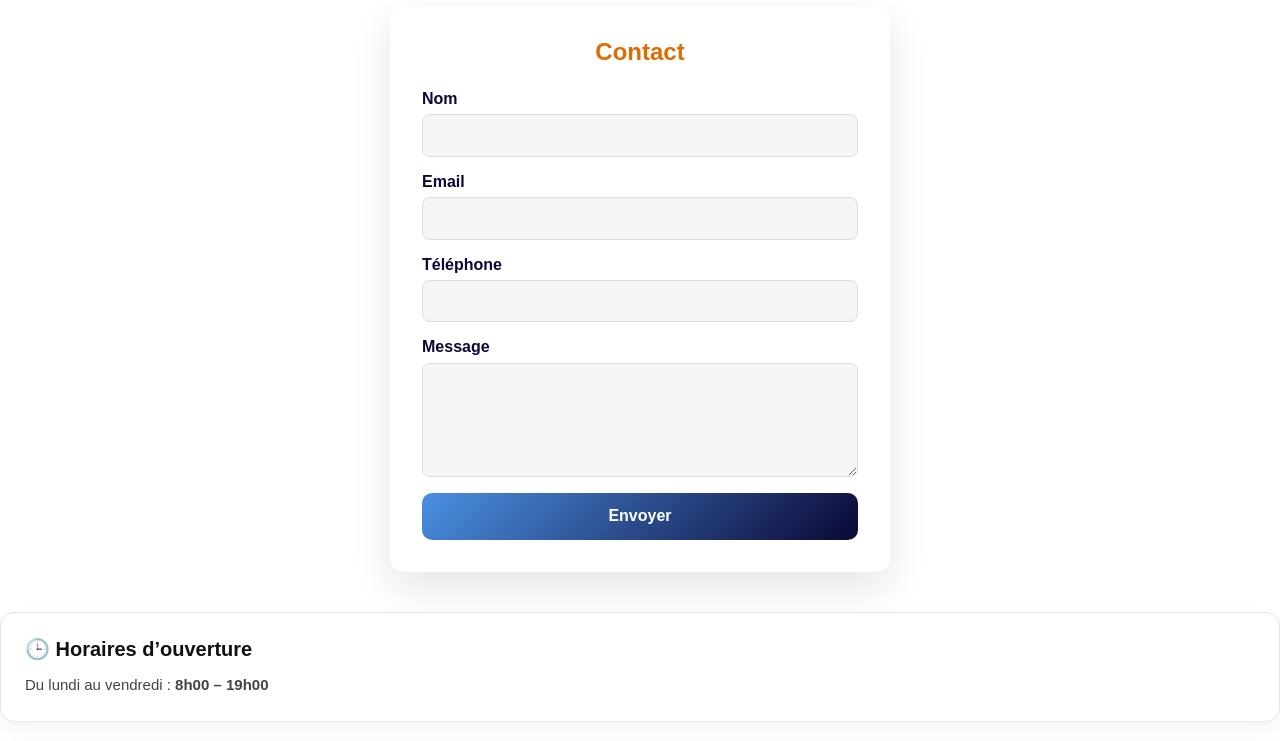
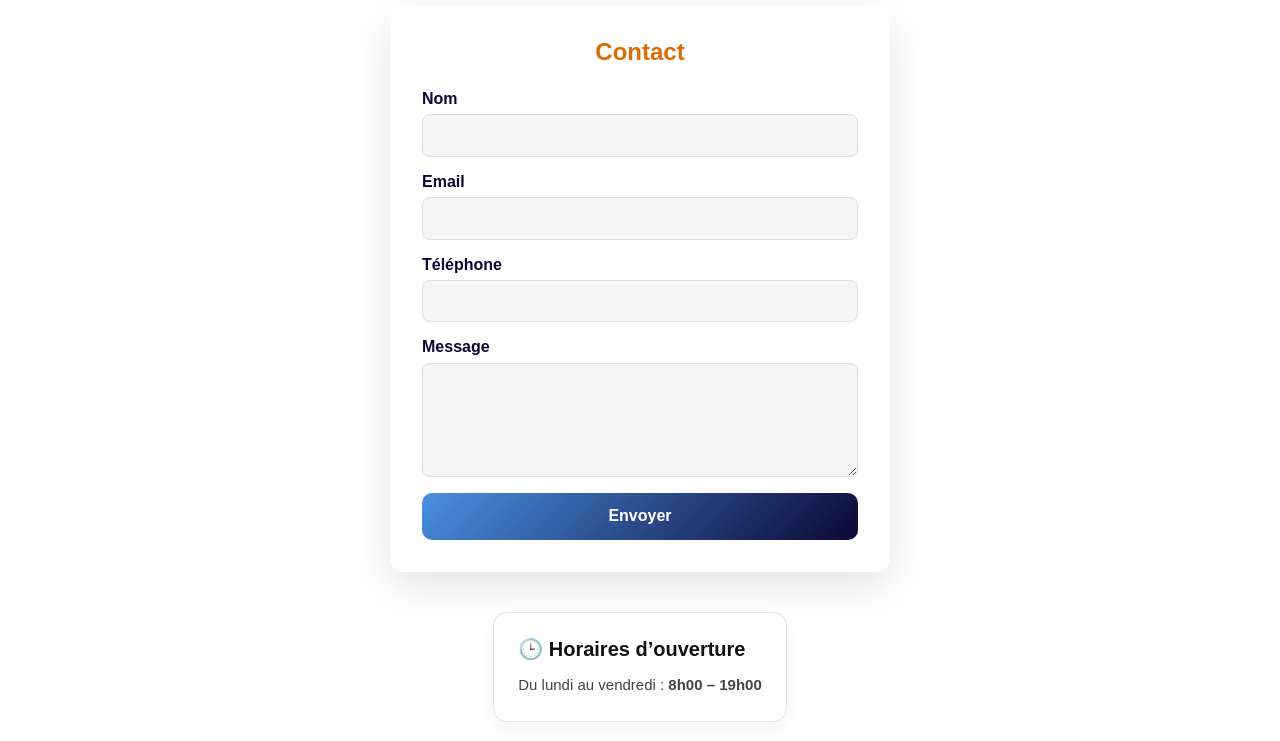
Before and after one commit to AdrienW86/eclipse, a Next.js app: page / in a window 1280 px wide. Shown: the part 2645-3386 px from the top of the page. Built offline with nearby package versions, Linux system fonts and the light colour scheme.

Commit message:
mise en ligne

```diff
--- a/components/Emergency/emergency.module.css
+++ b/components/Emergency/emergency.module.css
@@ -12,6 +12,8 @@
   border-radius: 14px;
   padding: 24px;
   box-shadow: 0 6px 18px rgba(0, 0, 0, 0.05);
+  max-width: 900px;
+  margin: auto;
 }
 
 /* URGENCE CARD */
```
